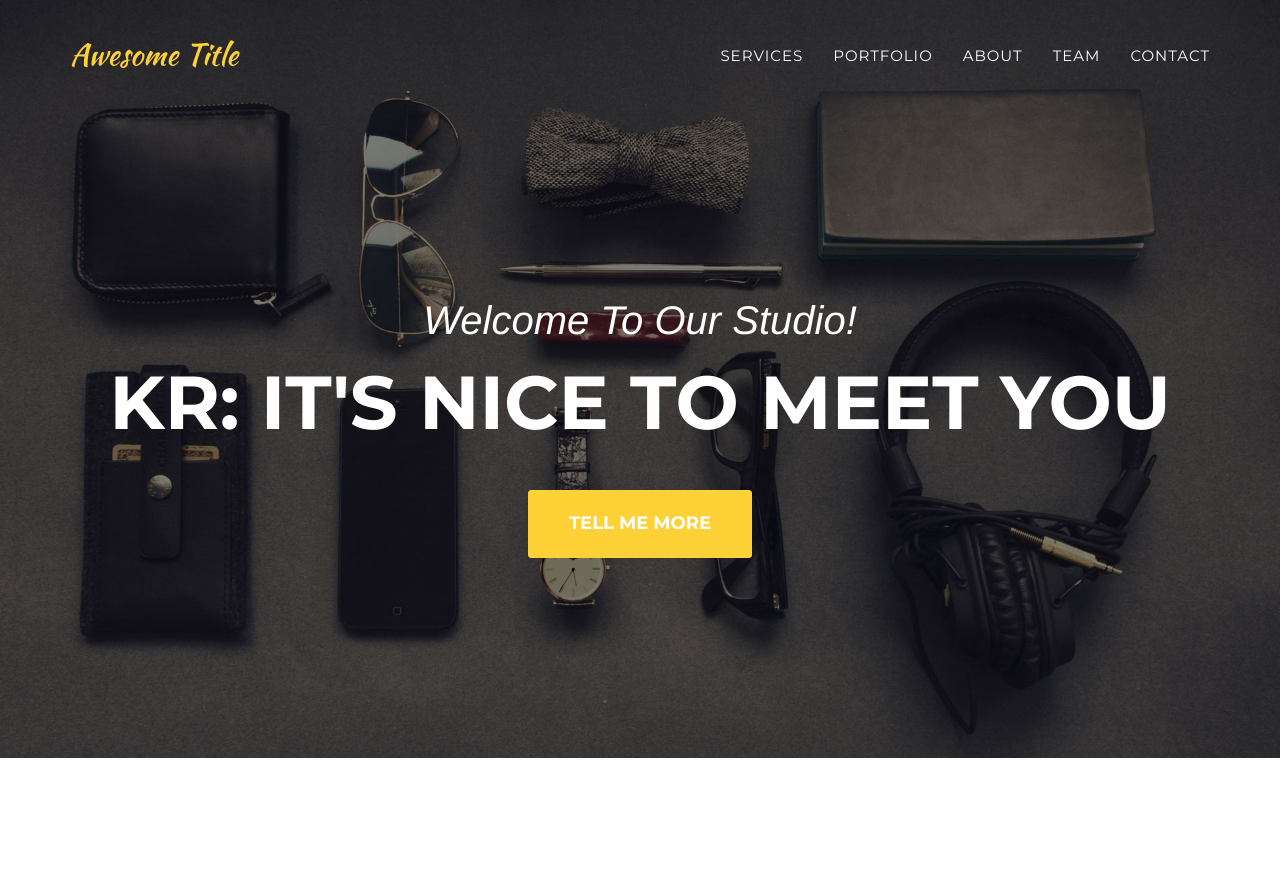
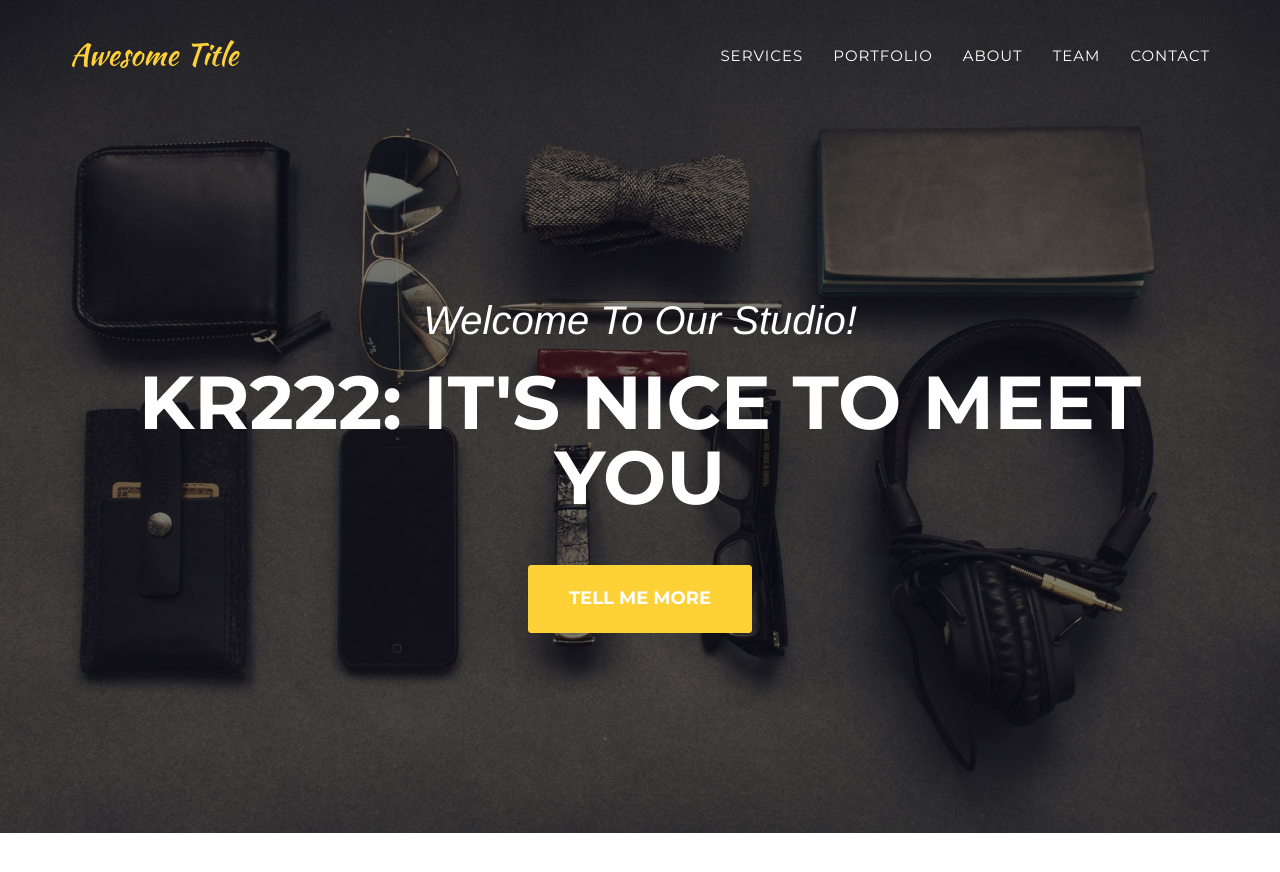
Before and after one commit to winber1/rose, a Jekyll site: the page built from index.html, in a window 1280 px wide and 900 px high. Shown: the top 872 px of the window. Built offline with Jekyll 4.4.1, drawn with Linux system fonts in a browser that asks for light colours; some web fonts are replaced.

Commit message:
Update header.html

```diff
--- a/_includes/header.html
+++ b/_includes/header.html
@@ -45,7 +45,7 @@
         <div class="container">
             <div class="intro-text">
                 <div class="intro-lead-in">Welcome To Our Studio!</div>
-                <div class="intro-heading">KR: It's Nice To Meet You</div>
+                <div class="intro-heading">KR222: It's Nice To Meet You</div>
                 <a href="#services" class="page-scroll btn btn-xl">Tell Me More</a>
             </div>
         </div>
```
